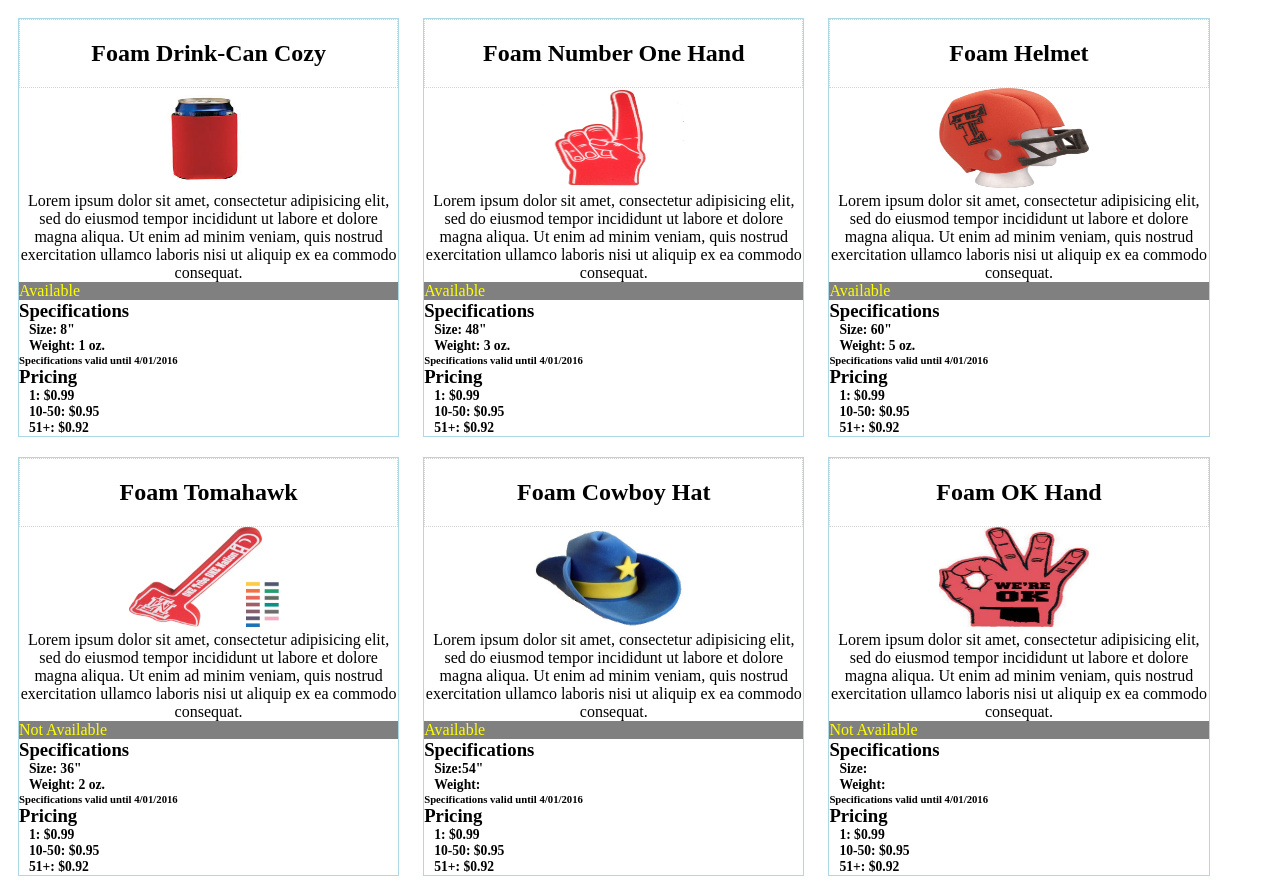
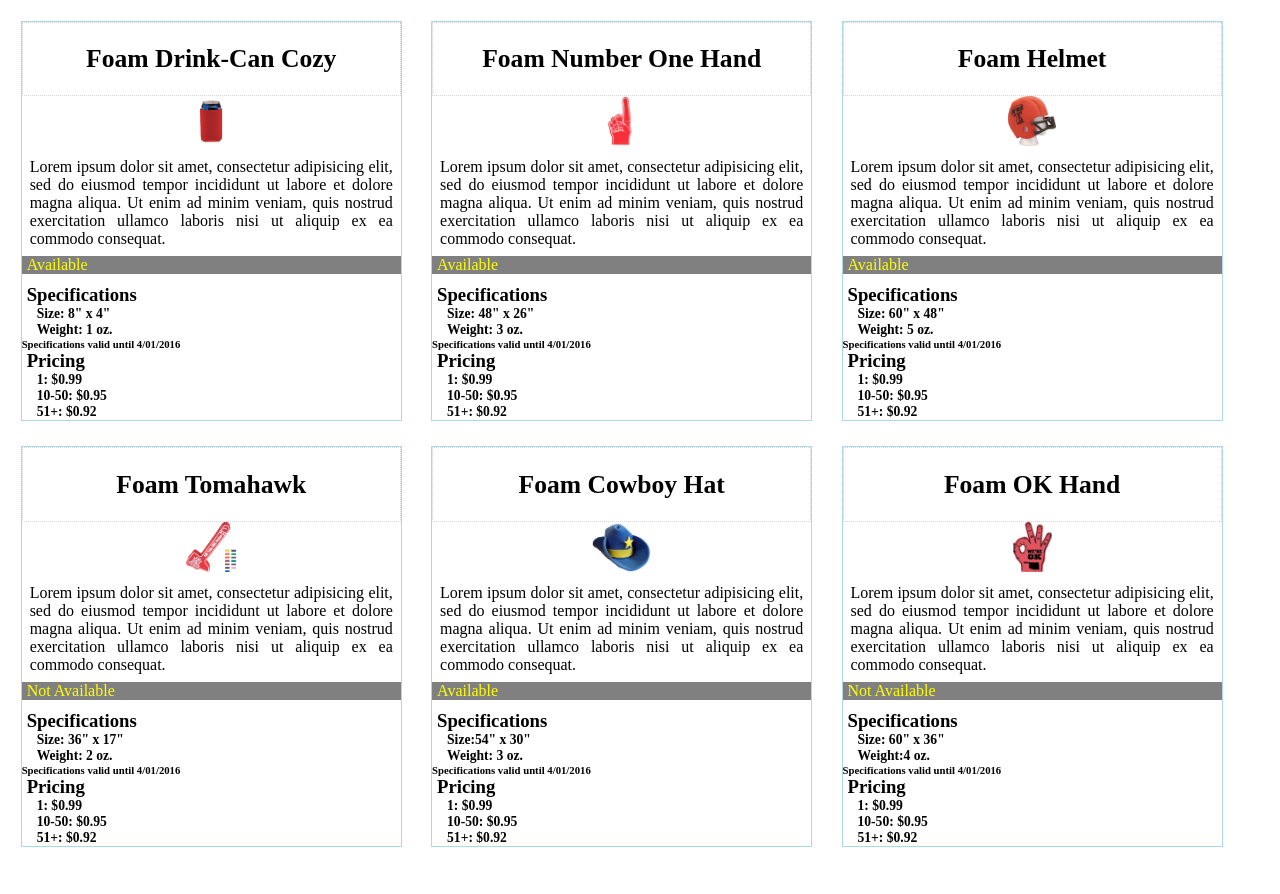
Before and after one commit to nss-evening-cohort-3/static-web-html-css-quiz-scottpschaffer, a plain HTML site: page index.html in a window 1280 px wide. After the commit the page ends 867 px from the top, so only its background shows below. Drawn offline with Linux system fonts and the light colour scheme.

Commit message:
Made necessary changes to index.html and quiz.css and resized all images but foamDrink.jpeg

```diff
--- a/index.html
+++ b/index.html
@@ -8,7 +8,7 @@
 <body>
   <div class="card">
     <article>
-      <header>
+      <header class="header1">
         <h1>Foam Drink-Can Cozy</h1>
       </header>
       <section>
@@ -23,7 +23,7 @@
         <header>
           <h3>Specifications</h3>
         </header>
-        <p class="bold1">Size: 8"</p>
+        <p class="bold1">Size: 8" x 4"</p>
         <p class="bold1">Weight: 1 oz.</p>
         <footer>
           <h6>Specifications valid until 4/01/2016</h6>
@@ -41,11 +41,11 @@
   </div>
   <div class="card">
     <article>
-      <header>
+      <header class="header1">
         <h1>Foam Number One Hand</h1>
       </header>
       <section>
-        <div class="image"><img src="foamHand.gif" alt="Foam Number One Hand"></div>
+        <div class="image"><img src="foamHand1.gif" alt="Foam Number One Hand"></div>
         <p class="desc">Lorem ipsum dolor sit amet, consectetur adipisicing elit, sed do eiusmod
         tempor incididunt ut labore et dolore magna aliqua. Ut enim ad minim veniam,
         quis nostrud exercitation ullamco laboris nisi ut aliquip ex ea commodo
@@ -56,7 +56,7 @@
         <header>
           <h3>Specifications</h3>
         </header>
-        <p class="bold1">Size: 48"</p>
+        <p class="bold1">Size: 48" x 26"</p>
         <p class="bold1">Weight: 3 oz.</p>
         <footer>
           <h6>Specifications valid until 4/01/2016</h6>
@@ -74,11 +74,11 @@
   </div>
   <div class="card">
     <article>
-      <header>
+      <header class="header1">
         <h1>Foam Helmet</h1>
       </header>
       <section>
-        <div class="image"><img src="foamHelmet.gif" alt="Foam Helmet"></div>
+        <div class="image"><img src="foamHelmet1.gif" alt="Foam Helmet"></div>
         <p class="desc">Lorem ipsum dolor sit amet, consectetur adipisicing elit, sed do eiusmod
         tempor incididunt ut labore et dolore magna aliqua. Ut enim ad minim veniam,
         quis nostrud exercitation ullamco laboris nisi ut aliquip ex ea commodo
@@ -89,7 +89,7 @@
         <header>
           <h3>Specifications</h3>
         </header>
-        <p class="bold1">Size: 60"</p>
+        <p class="bold1">Size: 60" x 48"</p>
         <p class="bold1">Weight: 5 oz.</p>
         <footer>
           <h6>Specifications valid until 4/01/2016</h6>
@@ -107,11 +107,11 @@
   </div>
   <div class="card">
     <article>
-      <header>
+      <header class="header1">
         <h1>Foam Tomahawk</h1>
       </header>
       <section>
-        <div class="image"><img src="foamTomahawk.jpg" alt="Foam Tomahawk"></div>
+        <div class="image"><img src="foamTomahawk1.jpg" alt="Foam Tomahawk"></div>
         <p class="desc">Lorem ipsum dolor sit amet, consectetur adipisicing elit, sed do eiusmod
         tempor incididunt ut labore et dolore magna aliqua. Ut enim ad minim veniam,
         quis nostrud exercitation ullamco laboris nisi ut aliquip ex ea commodo
@@ -122,7 +122,7 @@
         <header>
           <h3>Specifications</h3>
         </header>
-        <p class="bold1">Size: 36"</p>
+        <p class="bold1">Size: 36" x 17"</p>
         <p class="bold1">Weight: 2 oz.</p>
         <footer>
           <h6>Specifications valid until 4/01/2016</h6>
@@ -140,11 +140,11 @@
   </div>
   <div class="card">
     <article>
-      <header>
+      <header class="header1">
         <h1>Foam Cowboy Hat</h1>
       </header>
       <section>
-        <div class="image"><img src="foamHat.jpg" alt="Foam Cowboy Hat"></div>
+        <div class="image"><img src="foamHat1.jpg" alt="Foam Cowboy Hat"></div>
         <p class="desc">Lorem ipsum dolor sit amet, consectetur adipisicing elit, sed do eiusmod
         tempor incididunt ut labore et dolore magna aliqua. Ut enim ad minim veniam,
         quis nostrud exercitation ullamco laboris nisi ut aliquip ex ea commodo
@@ -155,8 +155,8 @@
         <header>
           <h3>Specifications</h3>
         </header>
-        <p class="bold1">Size:54"</p>
-        <p class="bold1">Weight: </p>
+        <p class="bold1">Size:54" x 30"</p>
+        <p class="bold1">Weight: 3 oz.</p>
         <footer>
           <h6>Specifications valid until 4/01/2016</h6>
         </footer>
@@ -173,11 +173,11 @@
   </div>
   <div class="card">
     <article>
-      <header>
+      <header class="header1">
         <h1>Foam OK Hand</h1>
       </header>
       <section>
-        <div class="image"><img src="foamOKHand.jpg" alt="Foam OK Hand"></div>
+        <div class="image"><img src="foamOKHand1.jpg" alt="Foam OK Hand"></div>
         <p class="desc">Lorem ipsum dolor sit amet, consectetur adipisicing elit, sed do eiusmod
         tempor incididunt ut labore et dolore magna aliqua. Ut enim ad minim veniam,
         quis nostrud exercitation ullamco laboris nisi ut aliquip ex ea commodo
@@ -188,8 +188,8 @@
         <header>
           <h3>Specifications</h3>
         </header>
-        <p class="bold1">Size:</p>
-        <p class="bold1">Weight:</p>
+        <p class="bold1">Size: 60" x 36"</p>
+        <p class="bold1">Weight:4 oz.</p>
         <footer>
           <h6>Specifications valid until 4/01/2016</h6>
         </footer>
--- a/quiz.css
+++ b/quiz.css
@@ -2,33 +2,47 @@
   width: 30%;
   border: 1px solid lightblue;
   display: inline-block;
-  margin: 10px;
+  margin: 1%;
+  text-align: center;
 }
+
+.header1{
+  border: 1px dotted lightgray;
+/*  padding: 20px;
+*/}
 
 h1 {
   text-align: center;
-  border: 1px dotted lightgray;
+  /*border: 1px dotted lightgray;
   margin: 0 0;
-  padding: 20px;
+  padding: 20px;*/
+  font-size: 2vw;
 }
 
 h3, h6 {
   margin: 0;
+  text-align: left;
+}
+
+h3 {
+  padding-left: 5px;
 }
 
 .available {
   background-color: gray;
   color: yellow;
+  text-align: left;
+  padding-left: 5px;
+  margin-bottom: 10px;
 }
 
 .image > img {
   position: relative;
-  top: 50%;
-  left: 29%;
   margin: 0;
   padding: 0;
-  height:100px;
-  width: 150px;
+  /*height:100px;*/
+  max-width: 50%;
+  max-height: 50px;
 }
 
 p {
@@ -37,11 +51,13 @@ p {
 }
 
 .desc {
-  text-align: center;
+  text-align: justify;
+  padding: 8px;
 }
 
 .bold1{
   font-weight: bold;
   font-size: .85em;
-  margin-left: 10px;
+  text-align: left;
+  margin-left: 15px;
 }
```
Also changed, not shown: foamHand1.gif (added), foamHat1.jpg (added), foamHelmet1.gif (added), foamOKHand1.jpg (added), foamTomahawk1.jpg (added).
